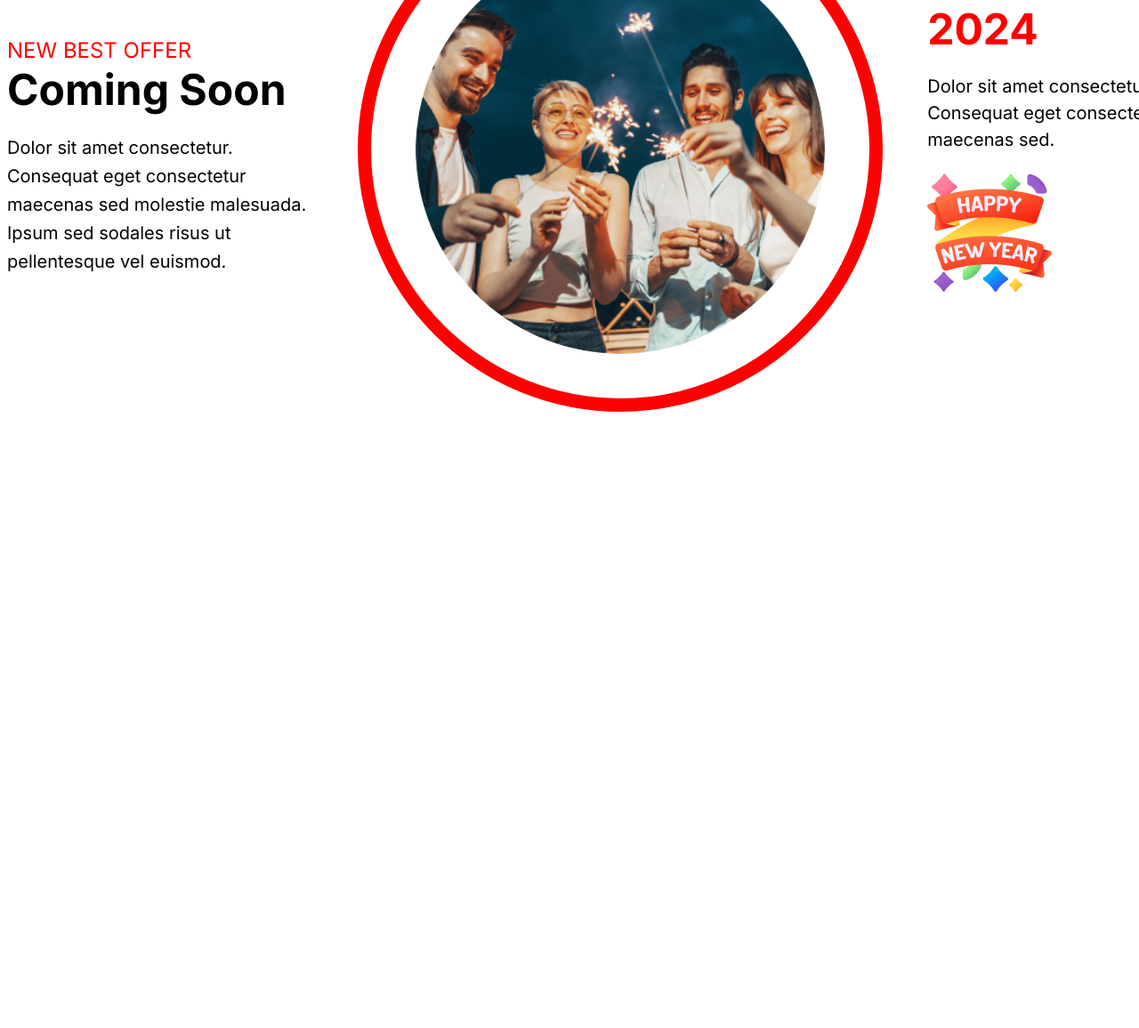
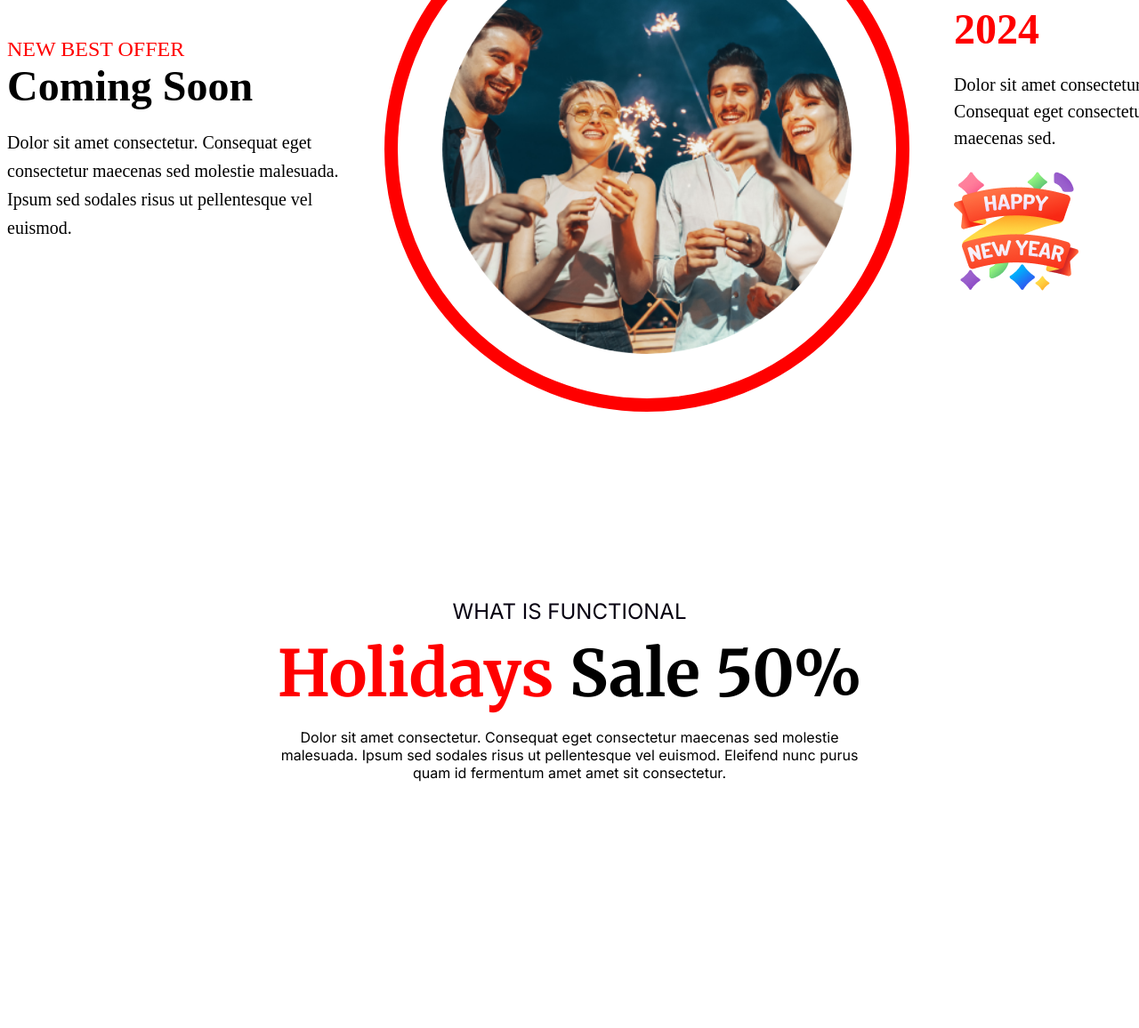
Before and after one commit to KhalidHToha/new-year-offer, a plain HTML site: page index.html in a window 1280 px wide. Shown: the part 3069-4225 px from the top of the page at 89% size. Before the commit the page ends 3590 px from the top, so only its background shows below. Drawn offline with Linux system fonts and the light colour scheme.

Commit message:
holyday section complate

```diff
--- a/index.html
+++ b/index.html
@@ -53,7 +53,7 @@
         </div>
       </section>
       <section id="best-offer">
-        <div class="best-offer inter-font">
+        <div class="best-offer inter-">
           <div class="column-1">
             <h3>NEW BEST OFFER</h3>
             <h2>Coming Soon</h2>
@@ -76,6 +76,20 @@
           </div>
         </div>
       </section>
+      <section>
+        <div class="holyday">
+          <div class="holyday-content text-center">
+            <h4 class="inter-font">WHAT IS FUNCTIONAL</h4>
+            <h1 class="merriweather-font"><span>Holidays</span> Sale 50%</h1>
+            <p class="inter-font">
+              Dolor sit amet consectetur. Consequat eget consectetur maecenas
+              sed molestie malesuada. Ipsum sed sodales risus ut pellentesque
+              vel euismod. Eleifend nunc purus quam id fermentum amet amet sit
+              consectetur.
+            </p>
+          </div>
+        </div>
+      </section>
     </main>
     <footer></footer>
   </body>
--- a/style.css
+++ b/style.css
@@ -211,3 +211,29 @@ section {
   font-weight: 400;
   line-height: 30px;
 }
+/* Holyday section */
+.holyday {
+  padding: 120px;
+}
+.holyday-content {
+  width: 690px;
+  height: 360px;
+  margin: 0 auto;
+}
+.holyday-content h4 {
+  font-size: 24px;
+  font-weight: 400;
+  text-transform: uppercase;
+  color: #070211;
+  margin-bottom: 10px;
+}
+.holyday-content h1 {
+  font-size: 72px;
+  font-weight: 700;
+  margin: 0;
+}
+.holyday-content h1 span {
+  color: #ff0000;
+}
+
+/*  */
```
